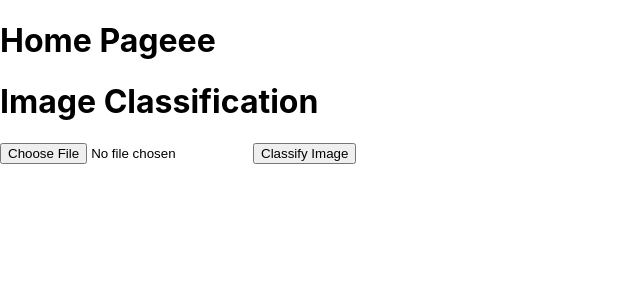
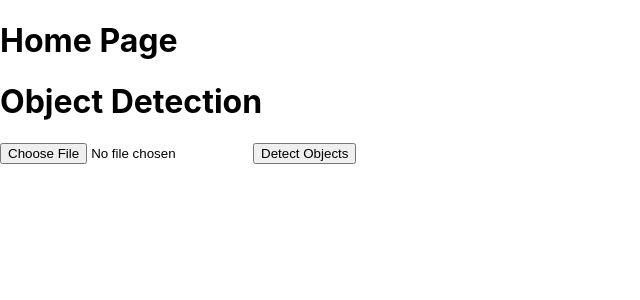
Before and after one commit to KristianBic/BachelorProject, a React (Create React App) app in the folder client/: page / in a window 1280 px wide. Shown: the top 300 px of the page, without its empty margins (0-640 px from the left). Built offline with nearby package versions, Linux system fonts and the light colour scheme.

Commit message:
CHANGE: fixed home.js outputs

```diff
--- a/client/src/js/pages/Home/Home.js
+++ b/client/src/js/pages/Home/Home.js
@@ -10,6 +10,7 @@ const Home = () => {
 		const file = e.target.files[0];
 		setImage(file);
 	};
+
 	const handleImageSubmit = async () => {
 		try {
 			if (!image) {
@@ -20,36 +21,46 @@ const Home = () => {
 			const formData = new FormData();
 			formData.append("image", image);
 
-			const response = await fetch("/api/identify-object", {
-				method: "POST",
-				body: formData,
+			const response = await axios.post("/api/identify-object", formData, {
+				headers: {
+					"Content-Type": "multipart/form-data",
+				},
 			});
 
-			const data = await response.json();
+			const data = response.data;
+			console.log(data); // Log the response to the console for debugging
+
+			// Update state with the predictions
 			setPredictions(data.predictions || []);
 		} catch (error) {
 			console.error(error);
 		}
 	};
+
 	return (
 		<div>
 			<Helmet>
 				<title>Home</title>
 				<meta name="description" content="This page explains everything about our react app." />
 			</Helmet>
-			<h1>Home Pageee</h1>
+			<h1>Home Page</h1>
 
-			<h1>Image Classification</h1>
+			<h1>Object Detection</h1>
 			<input type="file" accept="image/*" onChange={handleImageChange} />
-			<button onClick={handleImageSubmit}>Classify Image</button>
+			<button onClick={handleImageSubmit}>Detect Objects</button>
 
 			{predictions.length > 0 && (
 				<div>
-					<h2>Predictions:</h2>
+					<h2>Detection Results:</h2>
 					<ul>
 						{predictions.map((prediction, index) => (
 							<li key={index}>
-								Class {prediction.class}: {Number(prediction.probability).toFixed(4)}
+								Object {index + 1}:<br />
+								BoundingBox: {prediction[0] ? prediction[0].join(", ") : "N/A"}
+								<br />
+								Score: {Number(prediction["scopeId"]).toFixed(4)}
+								<br />
+								Class Index: {prediction["id"]}
 							</li>
 						))}
 					</ul>
@@ -58,4 +69,5 @@ const Home = () => {
 		</div>
 	);
 };
+
 export default Home;
```
